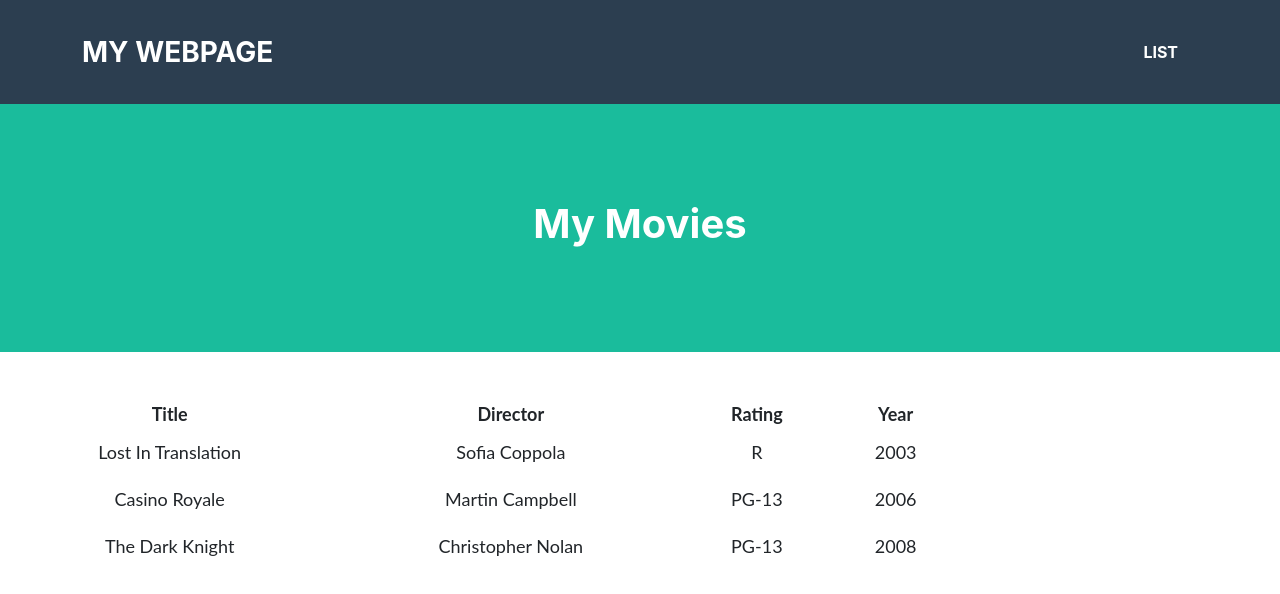
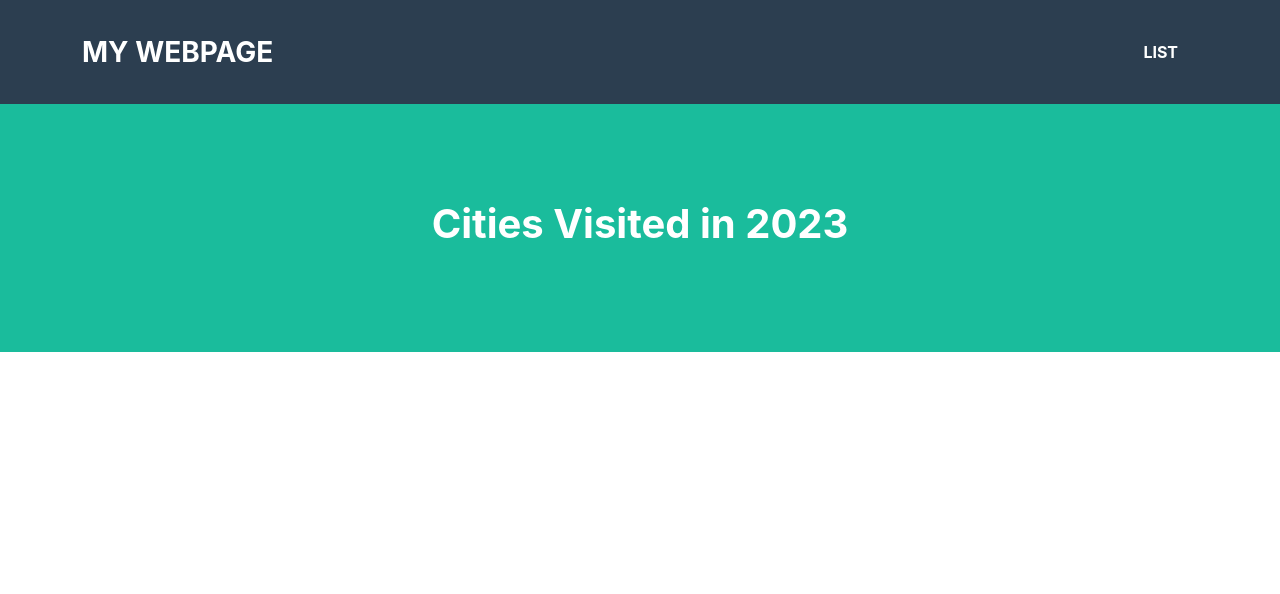
Before and after one commit to lei117/lei117.github.io, a plain HTML site: page list.html in a window 1280 px wide. Drawn offline with Linux system fonts and the light colour scheme.

Commit message:
update 4
update 4

```diff
--- a/list.html
+++ b/list.html
@@ -20,7 +20,7 @@
         </nav>
         <!--This code creates the middle section of the webpage-->
         <header class="masthead bg-primary text-white text-center">
-            <h1>My Movies</h1>
+            <h1>Cities Visited in 2023</h1>
         </header>
         <!--Here is where the table will be loaded in.  The actual table will be loaded in JavaScript.-->
         <section class="mt-5 text-center">
--- a/list_data.json
+++ b/list_data.json
@@ -1,22 +1,22 @@
 {
-	"movies": [
+	"cities": [
 		{
-			"Title": "Lost In Translation",
-			"Director": "Sofia Coppola",
-			"Rating": "R",
-			"Year": "2003"
+			"Name": "Tokyo",
+			"Country": "Japan",
+			"Duration": "7 months",
+			"Month": "January",
 		},
 		{
-			"Title": "Casino Royale",
-			"Director": "Martin Campbell",
-			"Rating": "PG-13",
-			"Year": "2006"
+			"Name": "Beijing",
+			"Country": "China",
+			"Duration": "2 weeks",
+			"Month": "June",
 		},
 		{
-			"Title": "The Dark Knight",
-			"Director": "Christopher Nolan",
-			"Rating": "PG-13",
-			"Year": "2008"
+			"Name": "Berkeley",
+			"Country": "USA",
+			"Duration": "5 months",
+			"Month": "August",
 		}
 	]
 }
```
Also changed, not shown: index.html (+1 -1 lines).
